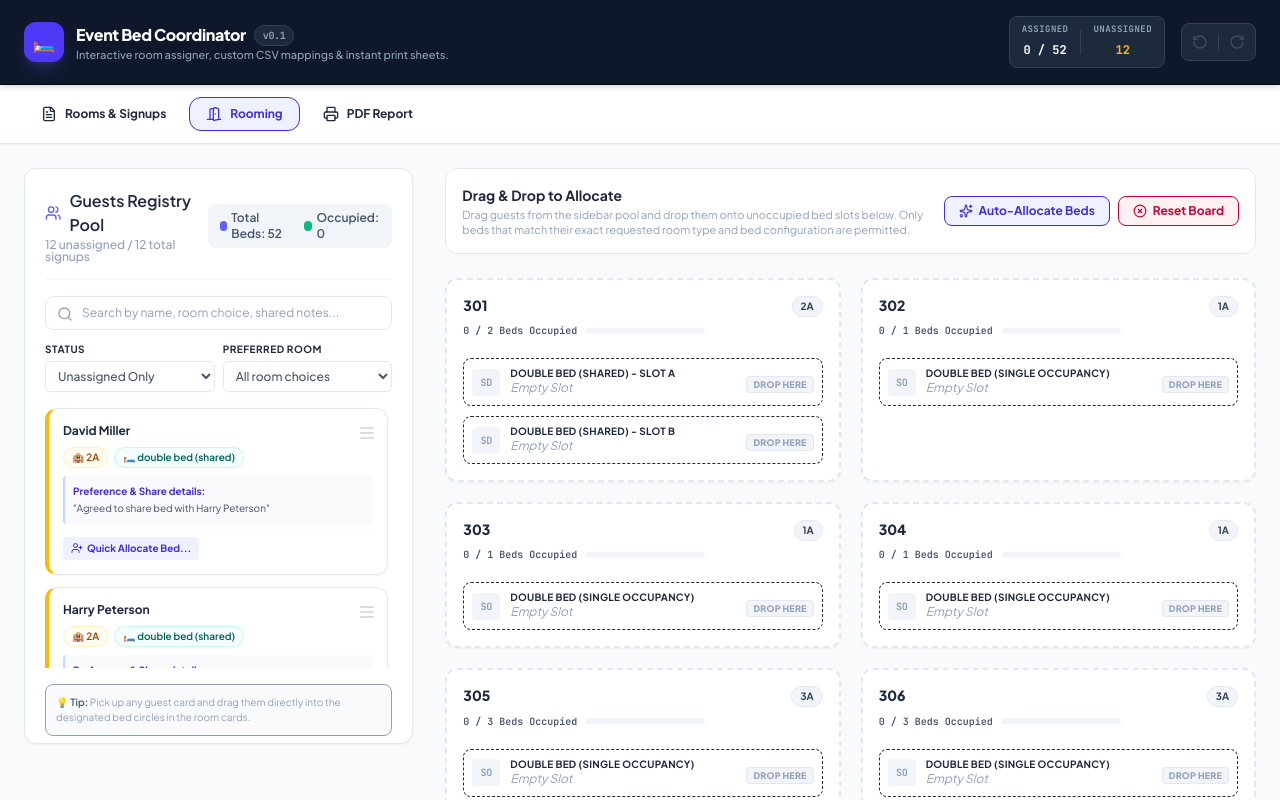
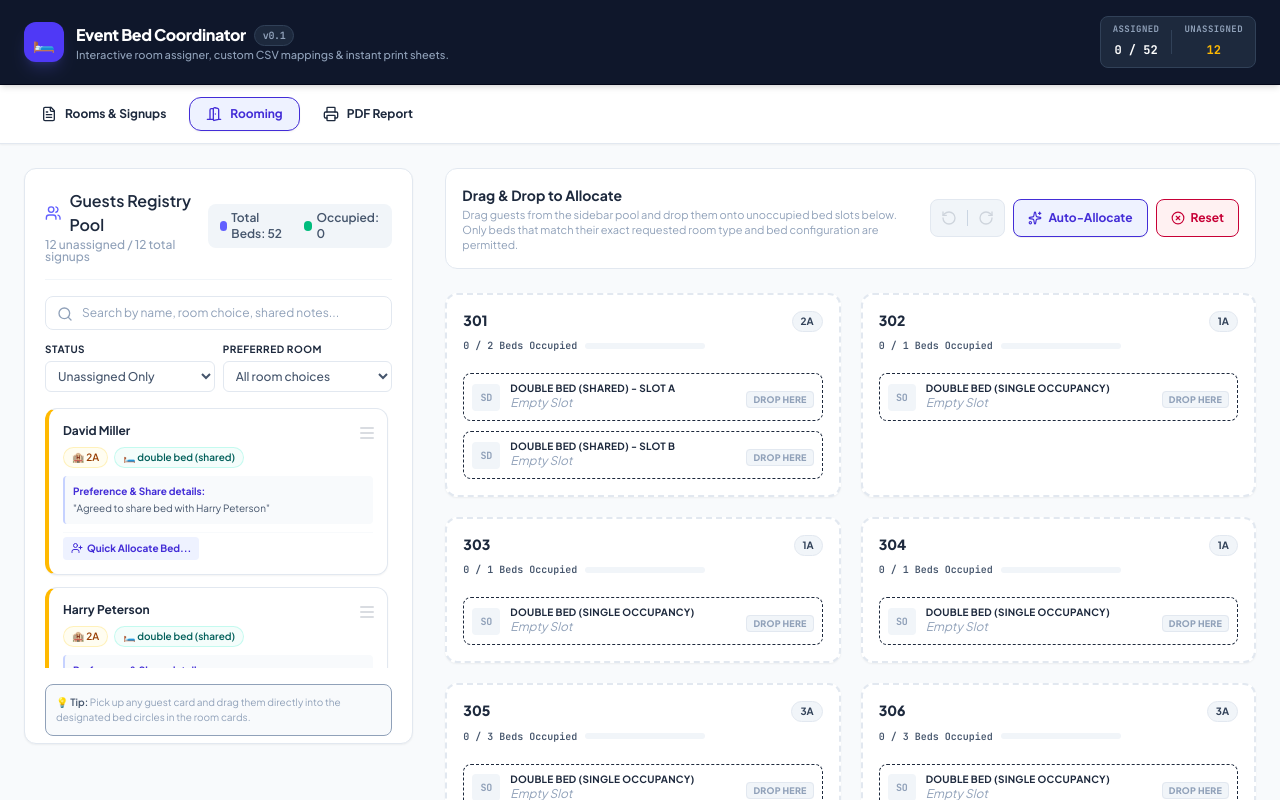
Before and after one commit to salvacodes/event-room-organizer, a React (Vite) app: page / in a window 1280 px wide. Shown: the top 800 px of the page. Built offline with nearby package versions, Linux system fonts and the light colour scheme.

Commit message:
move undo and redo buttons to the allocation page

```diff
--- a/src/App.tsx
+++ b/src/App.tsx
@@ -1,4 +1,4 @@
-import { DoorOpen, FileText, Printer, RotateCcw, RotateCw } from 'lucide-react'
+import { DoorOpen, FileText, Printer } from 'lucide-react'
 import AllocationBoard from './features/allocation/AllocationBoard'
 import CsvImport from './features/csv-import/CsvImport'
 import PrintReport from './features/report/PrintReport'
@@ -7,10 +7,6 @@ import { useWorkspaceStore } from './store/useWorkspaceStore'
 export default function App() {
   const activeTab = useWorkspaceStore((s) => s.activeTab)
   const setActiveTab = useWorkspaceStore((s) => s.setActiveTab)
-  const historyIndex = useWorkspaceStore((s) => s.historyIndex)
-  const historyLength = useWorkspaceStore((s) => s.history.length)
-  const undo = useWorkspaceStore((s) => s.undo)
-  const redo = useWorkspaceStore((s) => s.redo)
   const rooms = useWorkspaceStore((s) => s.rooms)
   const participants = useWorkspaceStore((s) => s.participants)
 
@@ -55,30 +51,6 @@ export default function App() {
                 <span className="block text-[9px] text-slate-400 font-bold uppercase tracking-wider">Unassigned</span>
                 <span className="text-xs text-amber-400 font-extrabold">{unassignedCount}</span>
               </div>
-            </div>
-
-            <div className="flex items-center bg-slate-800 border border-slate-700 p-1 rounded-lg">
-              <button
-                type="button"
-                id="undo-btn"
-                onClick={undo}
-                disabled={historyIndex <= 0}
-                className="p-1.5 rounded-md hover:bg-slate-750 disabled:opacity-20 text-slate-300 disabled:hover:bg-transparent transition-colors cursor-pointer"
-                title="Undo mapping step"
-              >
-                <RotateCcw className="w-4 h-4" />
-              </button>
-              <div className="h-4 w-px bg-slate-700 mx-1" />
-              <button
-                type="button"
-                id="redo-btn"
-                onClick={redo}
-                disabled={historyIndex >= historyLength - 1}
-                className="p-1.5 rounded-md hover:bg-slate-750 disabled:opacity-20 text-slate-300 disabled:hover:bg-transparent transition-colors cursor-pointer"
-                title="Redo mapping step"
-              >
-                <RotateCw className="w-4 h-4" />
-              </button>
             </div>
           </div>
         </div>
--- a/src/features/allocation/AllocationBoard.tsx
+++ b/src/features/allocation/AllocationBoard.tsx
@@ -1,4 +1,4 @@
-import { Sparkles, XCircle } from 'lucide-react'
+import { RotateCcw, RotateCw, Sparkles, XCircle } from 'lucide-react'
 import { useWorkspaceStore } from '../../store/useWorkspaceStore'
 import ParticipantPool from './ParticipantPool'
 import RoomCard from './RoomCard'
@@ -9,6 +9,10 @@ export default function AllocationBoard() {
   const autoAllocate = useWorkspaceStore((s) => s.autoAllocate)
   const resetAllocations = useWorkspaceStore((s) => s.resetAllocations)
   const clearAssignError = useWorkspaceStore((s) => s.clearAssignError)
+  const historyIndex = useWorkspaceStore((s) => s.historyIndex)
+  const historyLength = useWorkspaceStore((s) => s.history.length)
+  const undo = useWorkspaceStore((s) => s.undo)
+  const redo = useWorkspaceStore((s) => s.redo)
 
   return (
     <div className="grid grid-cols-1 xl:grid-cols-12 gap-8 items-start">
@@ -18,7 +22,7 @@ export default function AllocationBoard() {
 
       <div className="xl:col-span-8 space-y-6">
         <div className="bg-white border border-slate-200 rounded-xl p-4 flex flex-col sm:flex-row sm:items-center justify-between gap-3 print:hidden">
-          <div>
+          <div className="min-w-0">
             <h2 className="text-sm font-bold text-slate-800">Drag & Drop to Allocate</h2>
             <p className="text-[11px] text-slate-400 mt-0.5 leading-snug">
               Drag guests from the sidebar pool and drop them onto unoccupied bed slots below. Only beds that match
@@ -26,25 +30,48 @@ export default function AllocationBoard() {
             </p>
           </div>
           <div className="items-center gap-2 hidden lg:flex flex-shrink-0">
+            <div className="flex items-center bg-slate-100 border border-slate-200 p-1 rounded-lg">
+              <button
+                type="button"
+                id="undo-btn"
+                onClick={undo}
+                disabled={historyIndex <= 0}
+                className="p-1.5 rounded-md hover:bg-slate-200 disabled:opacity-20 text-slate-600 disabled:hover:bg-transparent transition-colors cursor-pointer"
+                title="Undo mapping step"
+              >
+                <RotateCcw className="w-4 h-4" />
+              </button>
+              <div className="h-4 w-px bg-slate-300 mx-1" />
+              <button
+                type="button"
+                id="redo-btn"
+                onClick={redo}
+                disabled={historyIndex >= historyLength - 1}
+                className="p-1.5 rounded-md hover:bg-slate-200 disabled:opacity-20 text-slate-600 disabled:hover:bg-transparent transition-colors cursor-pointer"
+                title="Redo mapping step"
+              >
+                <RotateCw className="w-4 h-4" />
+              </button>
+            </div>
             <button
               type="button"
               id="header-auto-allocate-btn"
               onClick={autoAllocate}
-              className="px-3.5 py-1.5 bg-indigo-50 hover:bg-indigo-100 text-indigo-700 text-xs font-bold rounded-lg border border-indigo-150 transition-all flex items-center gap-1.5 cursor-pointer shadow-2xs"
+              className="px-3.5 py-2.5 bg-indigo-50 hover:bg-indigo-100 text-indigo-700 text-xs font-bold rounded-lg border border-indigo-150 transition-all flex items-center gap-1.5 cursor-pointer shadow-2xs"
               title="Run matching model to auto-assign vacant beds"
             >
               <Sparkles className="w-3.5 h-3.5" />
-              Auto-Allocate Beds
+              Auto-Allocate
             </button>
             <button
               type="button"
               id="header-clear-all-btn"
               onClick={resetAllocations}
-              className="px-3.5 py-1.5 bg-rose-50 hover:bg-rose-100 text-rose-700 text-xs font-bold rounded-lg border border-rose-150 transition-all flex items-center gap-1.5 cursor-pointer"
+              className="px-3.5 py-2.5 bg-rose-50 hover:bg-rose-100 text-rose-700 text-xs font-bold rounded-lg border border-rose-150 transition-all flex items-center gap-1.5 cursor-pointer"
               title="Remove all allocations"
             >
               <XCircle className="w-3.5 h-3.5" />
-              Reset Board
+              Reset
             </button>
           </div>
         </div>
```
Also changed, not shown: 1 other file (tests, documents, lock files or other folders).
